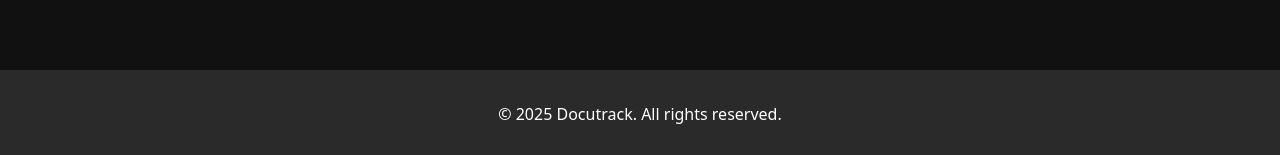
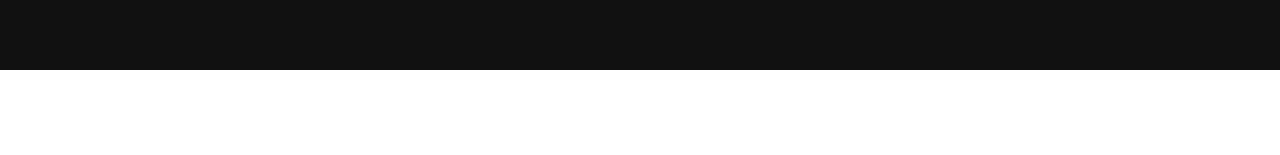
Before and after one commit to fernastereo/docutrack-landing, a Vue app: page / in a window 1280 px wide. Shown: the part 2822-2977 px from the top of the page. After the commit the page ends 2892 px from the top, so only its background shows below. Built offline with nearby package versions, Linux system fonts and the light colour scheme.

Commit message:
refactor PricingSection and clean up HomeView for improved code organization

```diff
--- a/src/components/PricingSection.vue
+++ b/src/components/PricingSection.vue
@@ -27,7 +27,7 @@
 </template>
 
 <script setup>
-  import { CheckCircleIcon, XCircleIcon } from 'lucide-vue-next'
+  import { CheckIcon } from 'lucide-vue-next'
 
   const isDarkMode = defineProps(['isDarkMode'])
 
--- a/src/views/HomeView.vue
+++ b/src/views/HomeView.vue
@@ -15,21 +15,12 @@
 
     <PricingSection :isDarkMode="isDarkMode" />
 
-    <!-- Footer -->
-    <footer :class="[
-      'py-8 px-4 transition-colors duration-300',
-      isDarkMode ? 'bg-[#2a2a2a]' : 'bg-[#c9c9c9]'
-    ]">
-      <div class="container mx-auto text-center">
-        <p>&copy; {{ new Date().getFullYear() }} Docutrack. All rights reserved.</p>
-      </div>
-    </footer>
+
   </div>
 </template>
 
 <script setup>
 import { ref } from 'vue'
-import { CheckIcon } from 'lucide-vue-next'
 import HeaderComponent from '@/components/HeaderComponent.vue'
 import HeroSection from '@/components/HeroSection.vue'
 import FeaturesSection from '@/components/FeaturesSection.vue'
```
